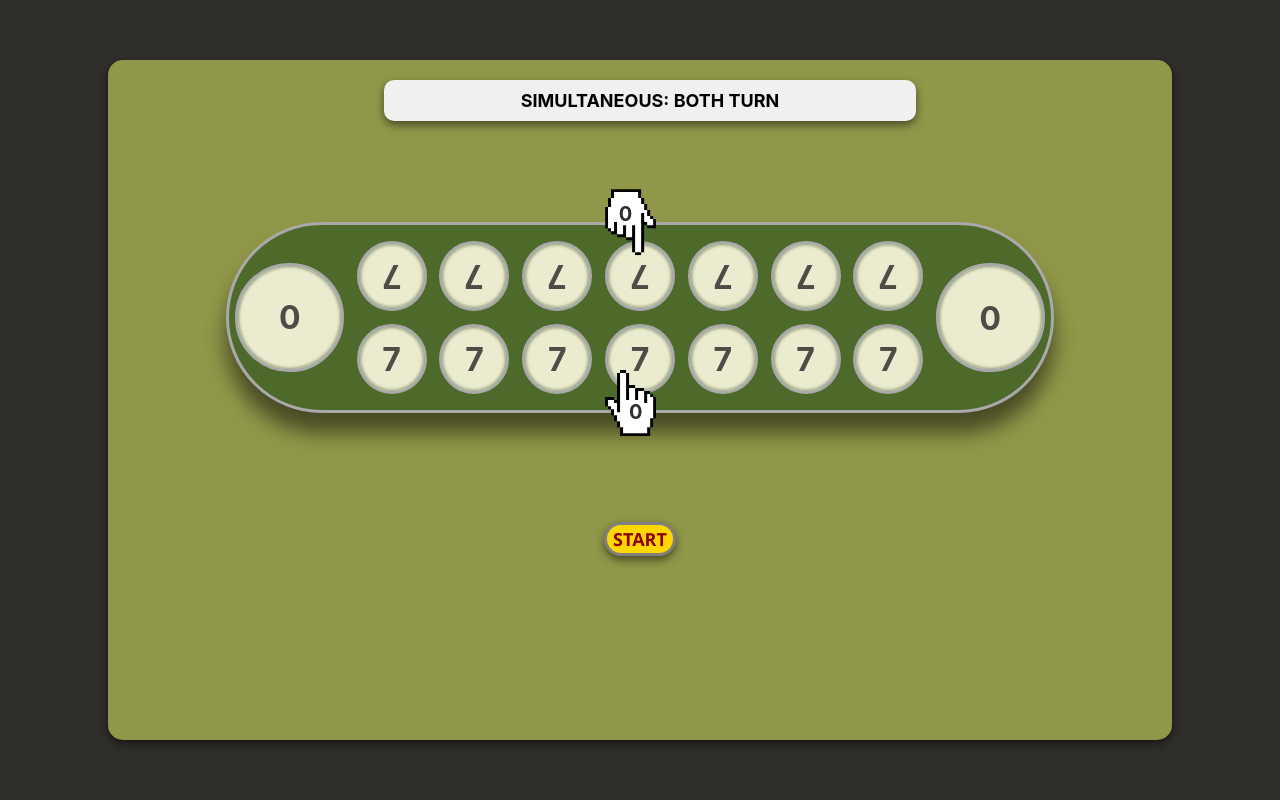
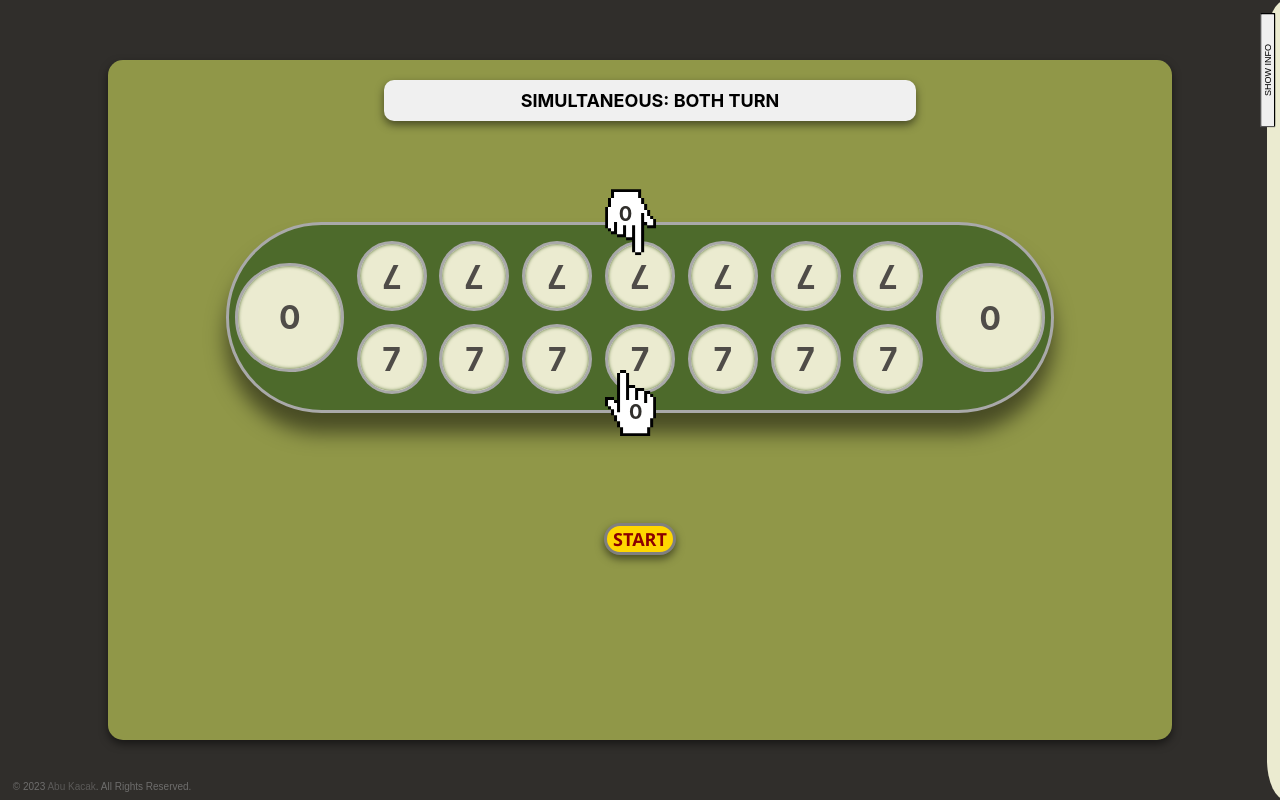
Before and after one commit to ubAI6689/congkak-react, a React (Create React App) app: page / in a window 1280 px wide. Built offline with nearby package versions, Linux system fonts and the light colour scheme.

Commit message:
Push some info

```diff
--- a/src/components/CongkakBoard.css
+++ b/src/components/CongkakBoard.css
@@ -64,7 +64,7 @@ body {
 }
 
 .button {
-  height: 20%;
+  height: 10hv;
   width: auto;
   border-radius: 2vw;
   box-shadow: 0px 4px 8px rgba(0, 0, 0, 0.5);
@@ -174,6 +174,29 @@ body {
   /* z-index: 2; */
 }
 
+.trademark-section {
+  position: fixed;
+  left: 1%; /* Adjust as needed */
+  bottom: 1%; /* Adjust as needed */
+  color: #888; /* Subtle text color */
+  font-size: x-small; /* Small but readable font size */
+  font-family: Arial, sans-serif; /* A simple and clean font */
+  opacity: 0.7; /* Slightly transparent for subtlety */
+}
+
+.trademark-section a {
+  color: #888; /* Same as the trademark text */
+  text-decoration: none; /* Remove underline */
+  opacity: 0.7; /* Consistent with the trademark's styling */
+}
+
+.trademark-section a:hover, .trademark-section a:focus {
+  text-decoration: underline; /* Add underline on hover for interactivity */
+  opacity: 1; /* Increase opacity for emphasis */
+}
+
+
+
 /* @media screen and (orientation: portrait) {
   body {
     transform: rotate(90deg);
--- a/src/components/CongkakBoard.js
+++ b/src/components/CongkakBoard.js
@@ -3,7 +3,8 @@ import './CongkakBoard.css';
 import House from './House';
 import Cursor from './Cursor';
 import Row from './Row';
-import { handleWrongSelection } from '../utils/animation';
+import Sidebar from './sidebar';
+import { handleWrongSelection, toggleSidebar } from '../utils/animation';
 import { toggleTurn, sumOfSeedsInCurrentRow, handleCheckGameEnd } from '../utils/helpers';
 import config from '../config/config';
 
@@ -73,6 +74,7 @@ const CongkakBoard = () => {
   const verticalPosUpper = config.VERTICAL_POS_UPPER;
   const verticalPosLower = config.VERTICAL_POS_LOWER;
 
+  const [isSidebarOpen, setSidebarOpen] = useState(false);
   const [shakeCursor, setShakeCursor] = useState(false);
 
   // Define the handlers for the mobile buttons
@@ -901,7 +903,14 @@ const CongkakBoard = () => {
             {outcomeMessage}
           </div>
         )}
+        <Sidebar
+          isOpen={isSidebarOpen}
+          onToggle={() => toggleSidebar(isSidebarOpen, setSidebarOpen)}
+        />
         </div>
+      </div>
+      <div class="trademark-section">
+        © 2023 <a href="https://twitter.com/ubaid_rac" target="_blank">Abu Kacak</a>. All Rights Reserved.
       </div>
     </div>
   );
--- /dev/null
+++ b/src/components/sidebar.css
@@ -0,0 +1,112 @@
+@import url('https://fonts.googleapis.com/css?family=Josefin+Sans');
+
+.sidebar {
+  border: 10vw;
+  border-radius: 5%;
+  position: fixed;
+  right: -29%;
+  top: 0;
+  width: 30%;
+  height: 100%;
+  background: #EBEBD0;
+  transition: right 0.3s ease-in-out;
+}
+
+.sidebar.open {
+  right: 0;
+}
+
+.sidebar button {
+  border-radius: 5%;
+  height: auto;
+  width: 30%;
+  margin-top: 10%;
+  position: absolute;
+  top: 3%;
+  left: -15%;
+  transform: rotate(270deg);
+  font-size: xx-small;
+}
+
+.paragraph {
+  margin: 4%;
+  padding: 5%;
+  border-radius: 5%;
+  background-color: #f6f8fa;
+  color: #333;
+  border-left: 1wh solid #9bc53d;
+  font-size: small;
+  font-family: 'Josefin Sans', cursive;
+}
+
+.paragraph h2 {
+  color: #2a9d8f;
+  margin-bottom: 10%;
+}
+
+.paragraph h3 {
+  color: #e9c46a;
+  margin-bottom: 0.5%;
+}
+
+.paragraph p, .paragraph ul {
+  line-height: 1.18;
+  text-align: justify;
+}
+
+.paragraph ul {
+  list-style-type: none;
+  padding-left: 0;
+}
+
+.paragraph ul li {
+  padding-left: 1em;
+  text-indent: -1em;
+  margin-bottom: 1%;
+}
+
+.paragraph ul li::before {
+  content: "•";
+  color: #9bc53d;
+  padding-right: 1%;
+}
+
+/* Responsive Design */
+@media (max-width: 768px) {
+  .sidebar {
+    width: 40%; /* Wider sidebar for smaller screens */
+    right: -40%;
+  }
+
+  .sidebar.open {
+    right: 0;
+  }
+
+  .sidebar button {
+    width: 40%; /* Larger button for easier interaction */
+    font-size: small; /* Larger font for readability */
+  }
+
+  .paragraph {
+    font-size: medium; /* Slightly larger font for readability */
+  }
+
+  .paragraph h2, .paragraph h3 {
+    margin-bottom: 5%; /* Adjusted margin for smaller screens */
+  }
+
+  .paragraph ul li {
+    margin-bottom: 3%; /* Larger margin for list items */
+  }
+}
+
+@media (max-width: 480px) {
+  .sidebar {
+    width: 60%; /* Even wider sidebar for very small screens */
+    right: -60%;
+  }
+
+  .sidebar button {
+    font-size: medium; /* Further increase font size for very small screens */
+  }
+}
--- /dev/null
+++ b/src/components/sidebar.js
@@ -0,0 +1,23 @@
+import './sidebar.css'
+
+const Sidebar = ({ isOpen, onToggle }) => {
+    return (
+      <div className={`sidebar ${isOpen ? 'open' : ''}`}>
+        <button onClick={onToggle}>{isOpen ? 'CLOSE' : 'SHOW INFO'}</button>
+        <div className='paragraph'>
+            <h3>Basic Rules of Congkak:</h3>
+                <ul>
+                  <li>Start simultaneously.</li>
+                  <li>Players move seeds clockwise, one hole at a time, from their row.</li>
+                  <li>Landing the last seed in your house (bigger hole on the left-most) earns you another turn.</li>
+                  <li>Landing in a non-empty hole lets you continue moving with all seeds from that hole.</li>
+                  <li>Landing in an empty hole will end turn.</li>
+                  <li>Capture all seeds opposite an empty hole in your row (must have passed house once) - end turn.</li>
+                  <li>The game ends when both rows are empty. The most seeds in a house wins.</li>
+                </ul>
+        </div>
+      </div>
+    );
+  };
+
+  export default Sidebar;
--- a/src/utils/animation.js
+++ b/src/utils/animation.js
@@ -2,6 +2,10 @@
 import config from "../config/config";
 
 const { MIN_INDEX_LOWER } = config;
+
+export const toggleSidebar = (isSidebarOpen, setSidebarOpen) => {
+  setSidebarOpen(!isSidebarOpen);
+};
 
 // Function to handle wrong selection
 export const handleWrongSelection = (setShakeCursor) => {
```
